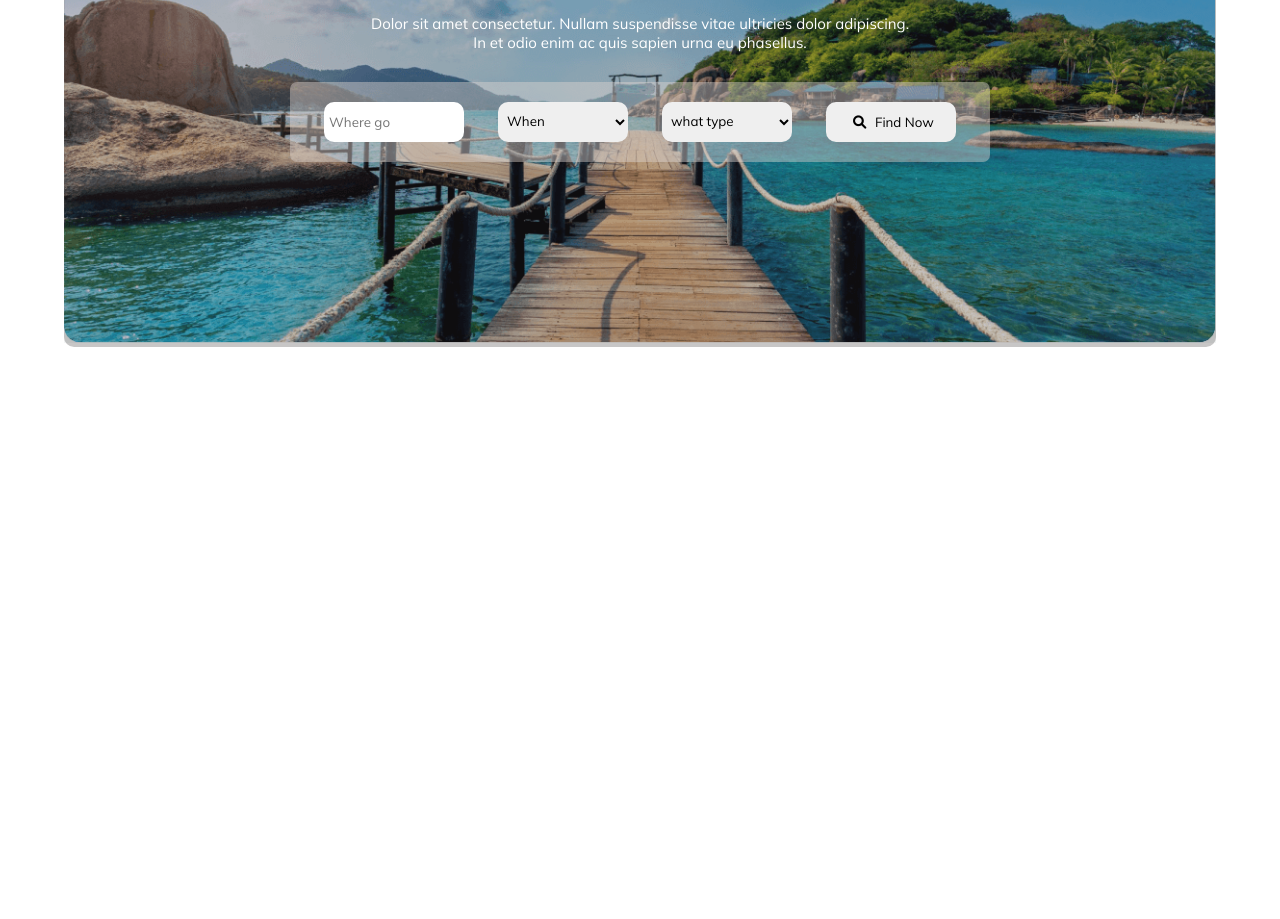
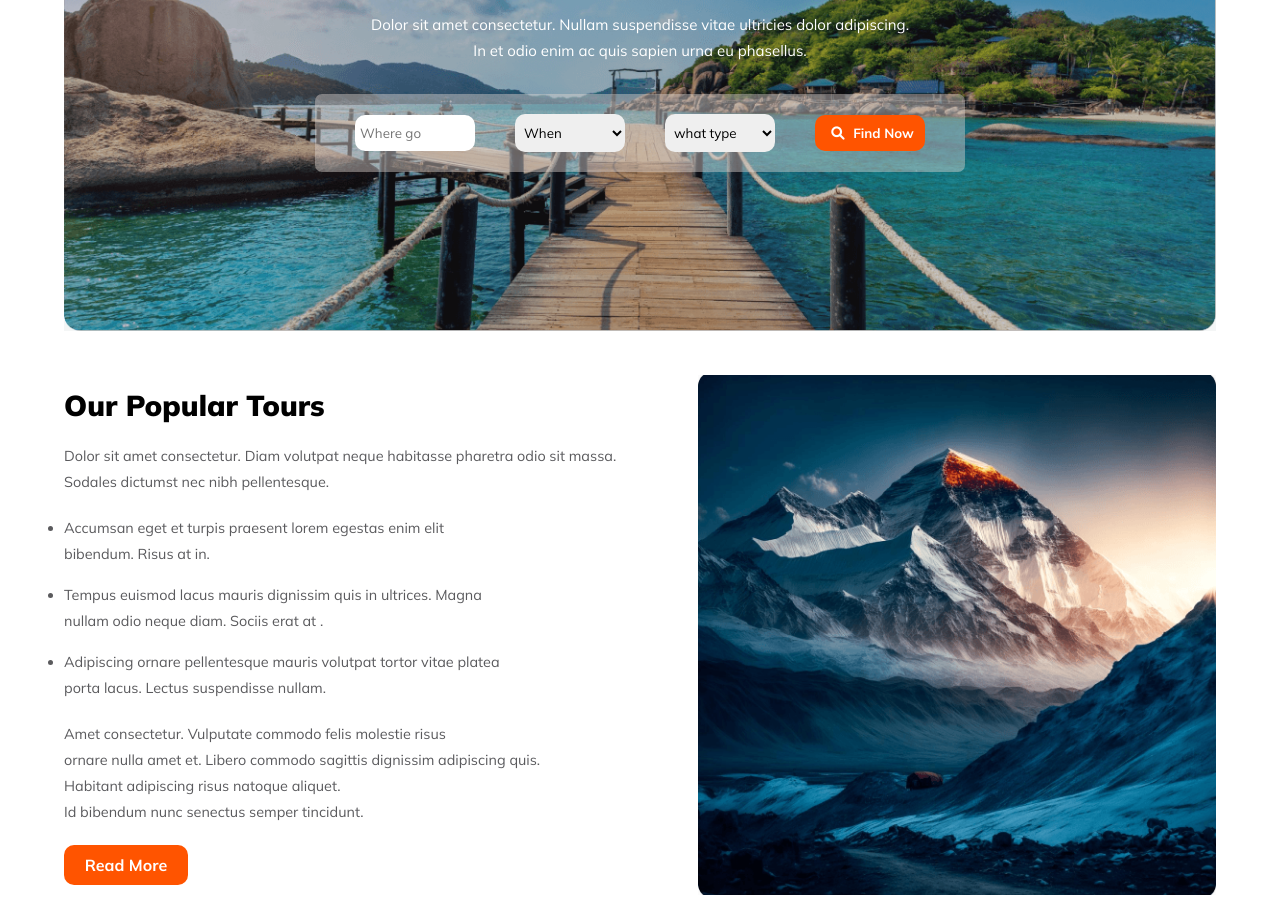
Before and after one commit to Mahbuba-islam/Responsive-Hero-Travel, a plain HTML site: page index.html in a window 1280 px wide. Shown: the part 230-1149 px from the top of the page. Before the commit the page ends 800 px from the top, so only its background shows below. Drawn offline with Linux system fonts and the light colour scheme.

Commit message:
tours section added

```diff
--- a/index.css
+++ b/index.css
@@ -9,6 +9,23 @@
 .color-text{
     color: #FF5400;
     font-weight: 800;
+}
+
+.btn-primary{
+    background-color: #FF5400;
+    color: white;
+    border: none;
+   border-radius: 10px;
+    width: 110px;
+    padding: 10px 7px;
+    text-align: center;
+    font-weight: 700;
+}
+
+p, ul>li{
+    color: #5A5A5D;
+    line-height: 26px;
+    font-size: .90rem;
 }
 
 .section-des{
@@ -27,7 +44,11 @@ nav{
     padding-bottom: 15px;
 
 }
-nav, .header-title, ul{
+
+nav>.fa-bars{
+    display: none;
+}
+nav, .header-title, nav>ul{
     display: flex;
     justify-content: space-between;
     align-items: center;
@@ -42,13 +63,14 @@ nav, .header-title, ul{
     font-weight: 800;
 }
 
-ul>li{
+nav>ul>li{
     list-style: none;
     margin-left: 20px;
+    color: rgb(32, 32, 32);
 
 }
 
-ul>li>a{
+nav>ul>li>a{
     text-decoration: none;
     color: rgb(54, 54, 54);
     font-size: .90rem;
@@ -62,6 +84,7 @@ ul>li>a{
 }
 .banner-container>.banner>img{
     width: 100%;
+    height: 470px;;
 
 }
 
@@ -83,6 +106,7 @@ ul>li>a{
     padding: 10px 10px;
     margin: 20px auto;
     width: 550px;
+    color: white;
  }
 
 .banner-text>h1{
@@ -93,11 +117,11 @@ ul>li>a{
 
 form{
     background-color: #dfd5d16f;
-    width: 700px;
+    width: 650px;
     margin: 0px auto;
     border-radius: 7px;
    padding: 20px 0px;
-    /* padding: 20px 5px; */
+
 }
 
 
@@ -108,34 +132,23 @@ form>.input-container{
   align-items: center;
 
 }
-form>.input-container>input, .search-btn>button,  .input-container>select{
+form>.input-container>input,  .input-container>select{
     border: none;
-    height: 40px;
     border-radius: 10px;
-    width: 130px;
-   /* margin: 0px 17px; */
-   padding: 0px 5px;
+    width: 110px;
+    padding: 10px 5px;
 }
 
-/* form>.input-container>select{
-    border: none;
-    height: 40px;
-    border-radius: 10px;
-    width: 100%;
-
-   padding: 0px 7px;
-   margin:0px 30px;
-} */
 
 .shadow-backround{
     width: 100%;
-    height: 100%;
+    height: 470px;
     background-color: rgba(46, 44, 44, 0.266);
     position: absolute;
     top: 0%;
     left: 0%;
     z-index: 2;
-    border-radius: 10px;
+    border-radius: 17px;
 
 }
 
@@ -144,19 +157,56 @@ form>.input-container>input, .search-btn>button,  .input-container>select{
 
 }
 
+/* tours section style */
+.tours-container{
+    display: flex;
+    justify-content:space-between;
+    align-items: center;
+
+}
+
+.tours-container>.tours-text{
+    width: 55%;
+    height: 500px;
+
+}
+
+.tours-container>.tours-text>h1{
+    font-weight:900;
+    font-size: 1.80rem;
+}
+
+.tours-container>.tours-text>p{
+    margin: 20px 0px;
+}
+.tours-container>.tours-text>ul>li{
+    margin: 15px 0px;
+    width:70%;
+}
+
+.tours-container>.tours-banner{
+    width: 45%;
+
+}
+
+.tours-container>.tours-banner>img{
+    width: 100%;
+    height: 520px;
+    object-fit: cover;
 
 
-
-
-
+}
 
 
 /* mobile media query */
 
 @media screen and (max-width:576px) {
-    nav{
-        flex-direction: column;
-        gap: 10px;
+    nav>ul{
+       display: none;
+    }
+
+    nav>.fa-bars{
+        display: block;
     }
 
     form>.input-container{
--- a/index.html
+++ b/index.html
@@ -17,8 +17,11 @@
            <img src="./Images/Group 40071 (2).png" alt="">
            <h1>Hero <span class="color-text">Travel</span> </h1>
         </div>
+        <i class="fa-solid fa-bars"></i>
+
 
         <ul>
+
             <li><a href="" class="color-text">Home</a></li>
             <li><a href="">Packages</a></li>
             <li><a href="">Testimonial</a></li>
@@ -66,7 +69,7 @@
 
 
                         <div class="search-btn">
-                         <button type="submit">  <i class="fa-solid fa-magnifying-glass"></i> Find Now</button>
+                         <button class="btn-primary" type="submit">  <i class="fa-solid fa-magnifying-glass"></i> Find Now</button>
                        </div>
                     </div>
 
@@ -78,6 +81,34 @@
 
       </div>
      </header>
+
+     <!-- tours section start -->
+
+     <section class="container">
+      <div class="tours-container">
+        <div class="tours-text">
+        <h1>Our Popular Tours</h1>
+        <p>Dolor sit amet consectetur. Diam volutpat neque habitasse
+         pharetra odio sit massa. <br>Sodales dictumst nec nibh pellentesque.</p>
+         <ul>
+            <li>Accumsan eget et turpis praesent lorem egestas enim elit bibendum. Risus at in.</li>
+            <li>Tempus euismod lacus mauris dignissim quis in ultrices. Magna nullam odio neque diam. Sociis erat at .</li>
+            <li>  Adipiscing ornare pellentesque mauris volutpat tortor vitae platea porta lacus. Lectus suspendisse nullam.</li>
+         </ul>
+         <p>
+            Amet consectetur. Vulputate commodo felis molestie risus <br>
+         ornare nulla amet et. Libero commodo sagittis dignissim adipiscing quis. <br>
+        Habitant adipiscing risus natoque aliquet. <br>Id bibendum nunc senectus semper tincidunt.
+         </p>
+        <div class="btn-primary">Read More</div>
+        </div>
+        <div class="tours-banner">
+            <img src="./Images/Rectangle 4.png" alt="">
+        </div>
+      </div>
+     </section>
+
+     <!-- tours section end -->
      <main>
 
      </main>
```
